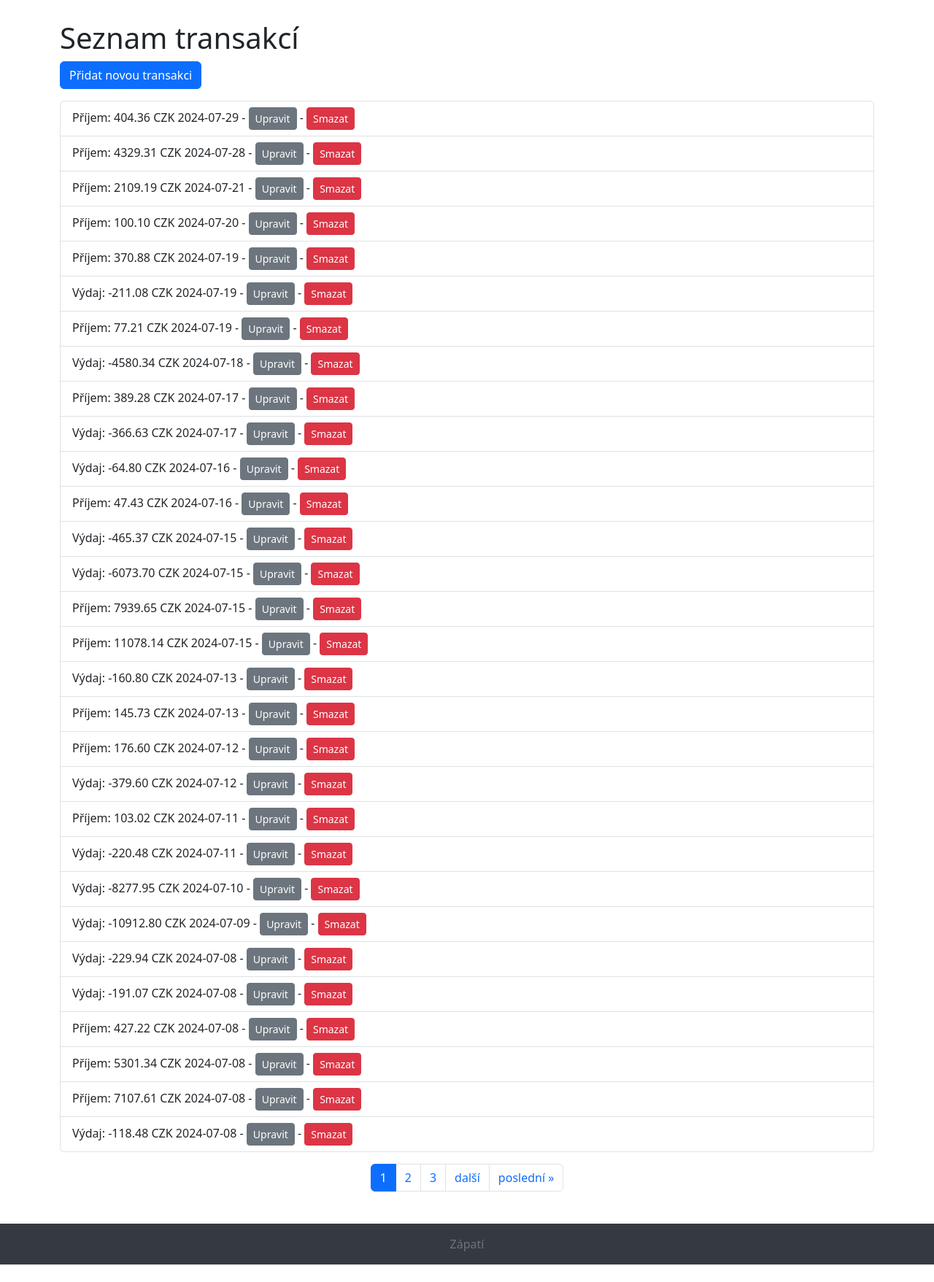
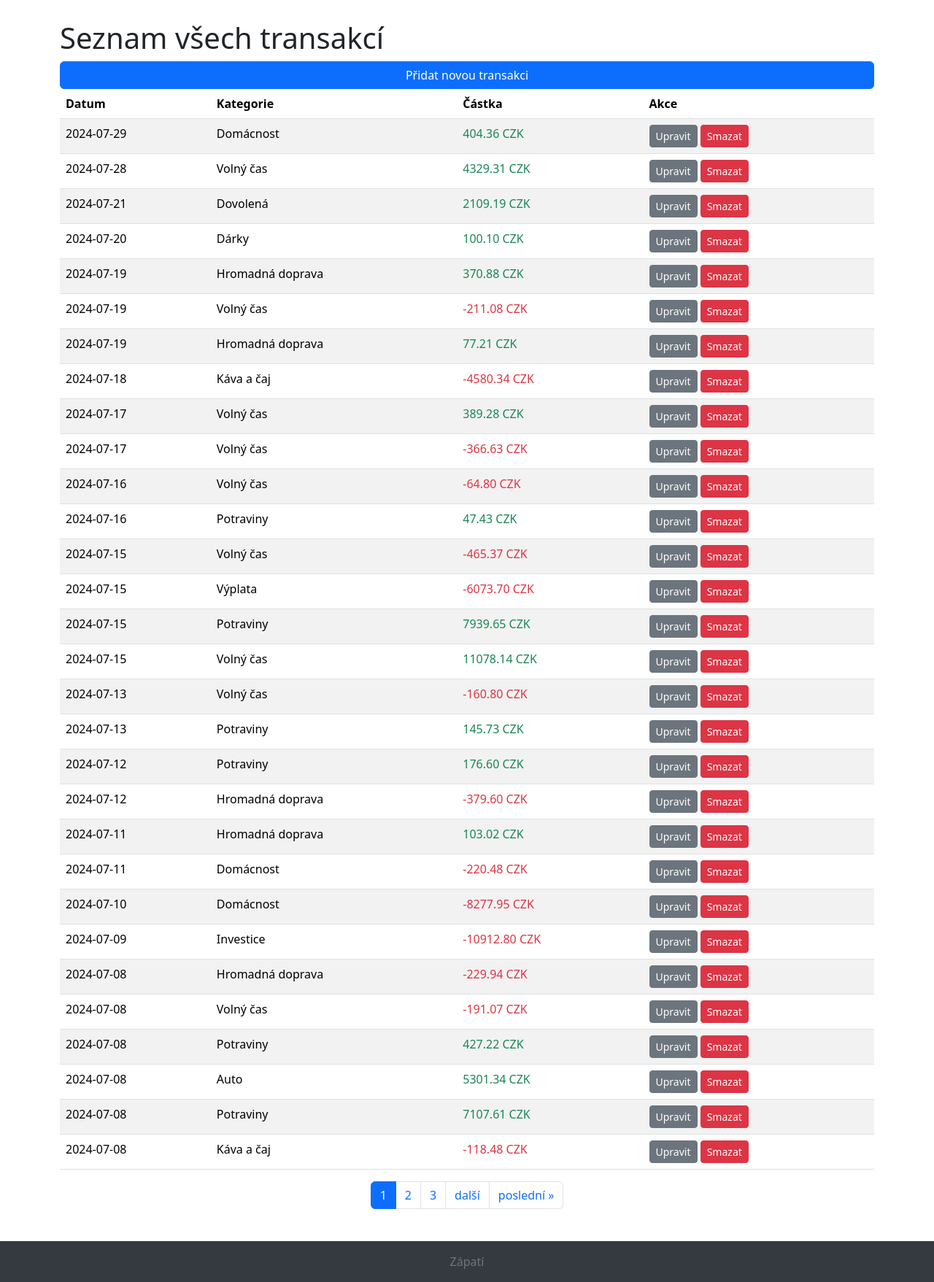
Before and after one commit to Hmyzaak/BudgetLog, a Django app: page /transactions/ in a window 1280 px wide. Shown: the part 56-1813 px from the top of the page at 73% size. Before the commit the page ends 1789 px from the top, so only its background shows below. Run offline with Django 4.2, Linux system fonts and the light colour scheme; data comes from the database, SQL or seed files in the repository; some libraries are stand-ins or nearby versions.

Commit message:
Úprava tabulek a šablon - prokliky
Signed-off-by: JaVoJ <davias@email.cz>

```diff
--- a/budgetlog/static/css/styles.css
+++ b/budgetlog/static/css/styles.css
@@ -23,3 +23,7 @@ main {
 .text-muted {
     color: #6c757d !important; /* Barva textu pro ztlumený vzhled */
 }
+
+.clickable-row {
+    cursor: pointer;
+}
--- /dev/null
+++ b/budgetlog/static/js/clickable_rows.js
@@ -0,0 +1,8 @@
+document.addEventListener('DOMContentLoaded', function () {
+    const rows = document.querySelectorAll('.clickable-row');
+    rows.forEach(row => {
+        row.addEventListener('click', function () {
+            window.location.href = this.dataset.href;
+        });
+    });
+});
--- /dev/null
+++ b/budgetlog/static/js/transactions_chart.js
@@ -0,0 +1,72 @@
+document.addEventListener('DOMContentLoaded', function () {
+    const ctx = document.getElementById('transactionsChart').getContext('2d');
+    const categories = JSON.parse(document.getElementById('categoriesData').textContent);
+    const months = JSON.parse(document.getElementById('monthsData').textContent);
+    const monthlyData = JSON.parse(document.getElementById('monthlyData').textContent);
+
+    // Mapping English month names to Czech
+    const monthNames = {
+        'January': 'Leden',
+        'February': 'Únor',
+        'March': 'Březen',
+        'April': 'Duben',
+        'May': 'Květen',
+        'June': 'Červen',
+        'July': 'Červenec',
+        'August': 'Srpen',
+        'September': 'Září',
+        'October': 'Říjen',
+        'November': 'Listopad',
+        'December': 'Prosinec'
+    };
+
+    // Function to translate months to Czech
+    function translateMonths(months) {
+        return months.map(month => monthNames[month] || month);
+    }
+
+    const chartData = {
+        labels: translateMonths(months),  // Translate month names to Czech
+        datasets: categories.map(category => ({
+            label: category.name,
+            data: monthlyData[category.name],
+            backgroundColor: category.color,
+        }))
+    };
+
+    const transactionsChart = new Chart(ctx, {
+        type: 'bar',
+        data: chartData,
+        options: {
+            scales: {
+                x: {
+                    title: {
+                        display: true,
+                        text: 'Měsíce'
+                    }
+                },
+                y: {
+                    title: {
+                        display: true,
+                        text: 'Bilance transakcí'
+                    }
+                }
+            }
+        }
+    });
+
+    document.querySelectorAll('input[name="categories"]').forEach(checkbox => {
+        checkbox.addEventListener('change', function () {
+            const selectedCategories = Array.from(document.querySelectorAll('input[name="categories"]:checked'))
+                .map(cb => cb.value);
+            transactionsChart.data.datasets = categories
+                .filter(category => selectedCategories.includes(category.name))
+                .map(category => ({
+                    label: category.name,
+                    data: monthlyData[category.name],
+                    backgroundColor: category.color,
+                }));
+            transactionsChart.update();
+        });
+    });
+});
--- a/budgetlog/templates/base_generic.html
+++ b/budgetlog/templates/base_generic.html
@@ -5,18 +5,20 @@
     {% load crispy_forms_tags %}
     <meta charset="UTF-8">
     <meta name="viewport" content="width=device-width, initial-scale=1.0">
-
+    <meta name="author" content="JaVoj" />
+    <link rel="shortcut icon" href="{% static 'pics/Optima-GFX-free-icon_calculator_coin_dollar_money.png' %}" />
     <link href="{% static 'css/bootstrap.min.css' %}" rel="stylesheet">
     <link href="{% static 'css/styles.css' %}" rel="stylesheet">
 
-    <title>BudgetLog App</title>
+
+    <title>BudgetLog</title>
 </head>
 <body class="d-flex flex-column min-vh-100">
 
     <!-- Navigační lišta -->
     <header>
         <nav class="navbar navbar-expand-lg navbar-dark bg-dark fixed-top">
-            <a class="navbar-brand" href="{% url 'dashboard' %}">BudgetLog</a>
+            <a class="navbar-brand" href="{% url 'transaction-add' %}">BudgetLog</a>
             <button class="navbar-toggler" type="button" data-bs-toggle="collapse" data-bs-target="#navbarNav" aria-controls="navbarNav" aria-expanded="false" aria-label="Toggle navigation">
                 <span class="navbar-toggler-icon"></span>
             </button>
@@ -56,5 +58,7 @@
     <!-- Bootstrap JS -->
     <script src="{% static 'js/bootstrap.min.js' %}"></script>
     <script src="{% static 'js/bootstrap.bundle.min.js' %}"></script>
+    <script src="{% static 'js/clickable_rows.js' %}"></script>
+    <script src="{% static 'js/transactions_chart.js' %}"></script>
 </body>
 </html>
--- a/budgetlog/templates/budgetlog/transaction_list.html
+++ b/budgetlog/templates/budgetlog/transaction_list.html
@@ -1,18 +1,40 @@
 {% extends "base_generic.html" %}
 
 {% block content %}
-<h1>Seznam transakcí</h1>
-<a href="{% url 'transaction-add' %}" class="btn btn-primary">Přidat novou transakci</a>
+<h1>Seznam všech transakcí</h1>
+<div class="d-grid gap-2">
+    <a href="{% url 'transaction-add' %}" class="btn btn-primary">Přidat novou transakci</a>
+</div>
 
-<ul class="list-group mt-3">
-    {% for transaction in transactions %}
-        <li class="list-group-item">
-            {{ transaction }} -
-            <a href="{% url 'transaction-edit' transaction.id %}" class="btn btn-secondary btn-sm">Upravit</a> -
-            <a href="{% url 'transaction-delete' transaction.id %}" class="btn btn-danger btn-sm">Smazat</a>
-        </li>
-    {% endfor %}
-</ul>
+<table class="table table-striped table-hover">
+    <thead>
+        <tr>
+            <th>Datum</th>
+            <th>Kategorie</th>
+            <th>Částka</th>
+            <th>Akce</th>
+        </tr>
+    </thead>
+    <tbody>
+        {% for transaction in transactions %}
+            <tr class="clickable-row" data-href="{% url 'transaction-detail' transaction.id %}">
+                <td>{{ transaction.datestamp|date:"Y-m-d" }}</td>
+                <td>{{ transaction.category.name }}</td>
+                <td>
+                    {% if transaction.adjusted_amount < 0 %}
+                        <span class="text-danger">{{ transaction.adjusted_amount }} CZK</span>
+                    {% else %}
+                        <span class="text-success">{{ transaction.adjusted_amount }} CZK</span>
+                    {% endif %}
+                </td>
+                <td>
+                    <a href="{% url 'transaction-edit' transaction.id %}" class="btn btn-secondary btn-sm">Upravit</a>
+                    <a href="{% url 'transaction-delete' transaction.id %}" class="btn btn-danger btn-sm">Smazat</a>
+                </td>
+            </tr>
+        {% endfor %}
+    </tbody>
+</table>
 
 <!-- Debugging output
 <p>Má předchozí: {{ transactions.has_previous }}</p>
--- a/budgetlog/templates/budgetlog/yearly_detail.html
+++ b/budgetlog/templates/budgetlog/yearly_detail.html
@@ -69,7 +69,7 @@
     </tbody>
 </table>
 
-<a href="{% url 'dashboard' %}" class="btn btn-primary">Zpět na dashboard</a>
+<a href="{% url 'dashboard' %}" class="btn btn-primary">Zpět na Souhrn</a>
 
 <div>
     <h2>Graf bilancí podle kategorií</h2>
@@ -82,7 +82,7 @@
     </div>
 </div>
 
-<script src="https://cdn.jsdelivr.net/npm/chart.js"></script>
+<!-- Později převést do složky static a provázat se šablonami -->
 <script>
     document.addEventListener('DOMContentLoaded', function () {
         const ctx = document.getElementById('transactionsChart').getContext('2d');
```
Also changed, not shown: budgetlog/templates/budgetlog/monthly_detail.html (+15 -9 lines), budgetlog/templates/budgetlog/transaction_detail.html (+8 -3 lines), budgetlog/static/pics/Optima-GFX-free-icon_calculator_coin_dollar_money.png (added), 2 other files.
